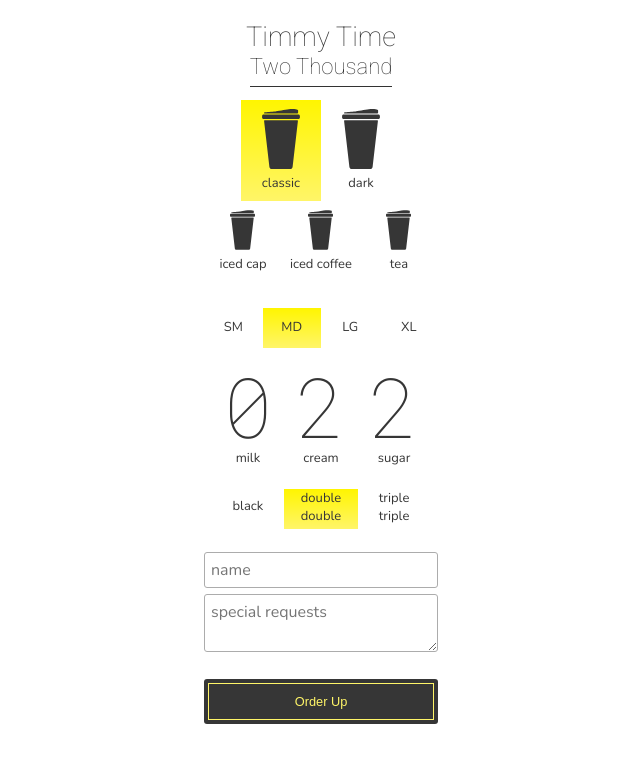
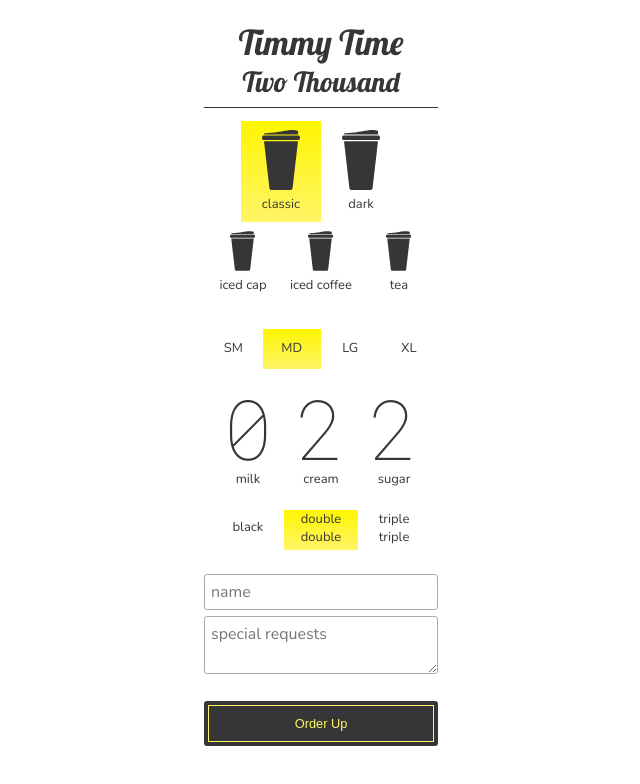
Before and after one commit to zorodude/office-coffee, an Angular app: page / in a window 1280 px wide. Shown: the top 784 px of the page, without its empty margins (319-959 px from the left). Built offline with nearby package versions, Linux system fonts and the light colour scheme.

Commit message:
new title font

```diff
--- a/src/index.html
+++ b/src/index.html
@@ -6,7 +6,7 @@
   <base href="/">
 
   <meta name="viewport" content="width=device-width, initial-scale=1">
-  <link href="https://fonts.googleapis.com/css?family=Nunito:300|Roboto:100|Roboto+Mono:100" rel="stylesheet">
+  <link href="https://fonts.googleapis.com/css?family=Nunito:300|Lobster|Roboto+Mono:100" rel="stylesheet">
 
 </head>
 <body>
--- a/src/styles.css
+++ b/src/styles.css
@@ -50,8 +50,12 @@
   width: 33.33%
 }
 
+header{
+  border-bottom: 1px solid #333;
+  font-size: 1.26em;
+}
 header h1, header h2{
-  font-family: 'Roboto', monospace;
+  font-family: 'Lobster', cursive;
   font-weight: 100;
 }
 header h1{
@@ -61,7 +65,6 @@
 header h2{
   font-size: 1.7em;
   margin: 0;
-  border-bottom: 1px solid #333;
   padding-bottom: 0.3em;
   display: inline-block;
 }
```
